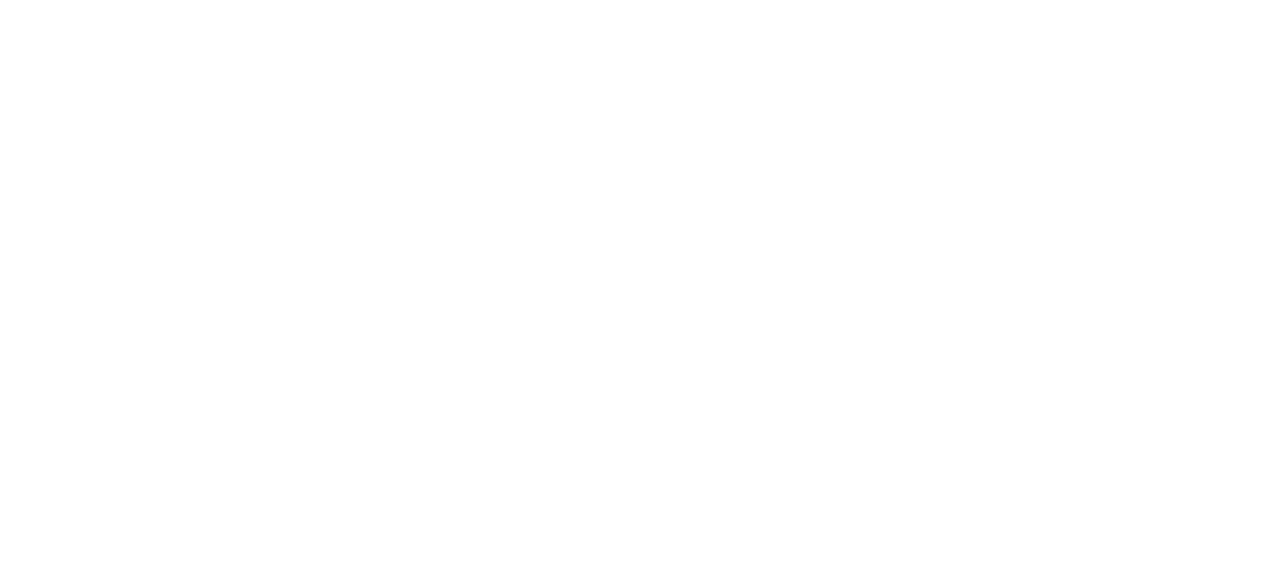
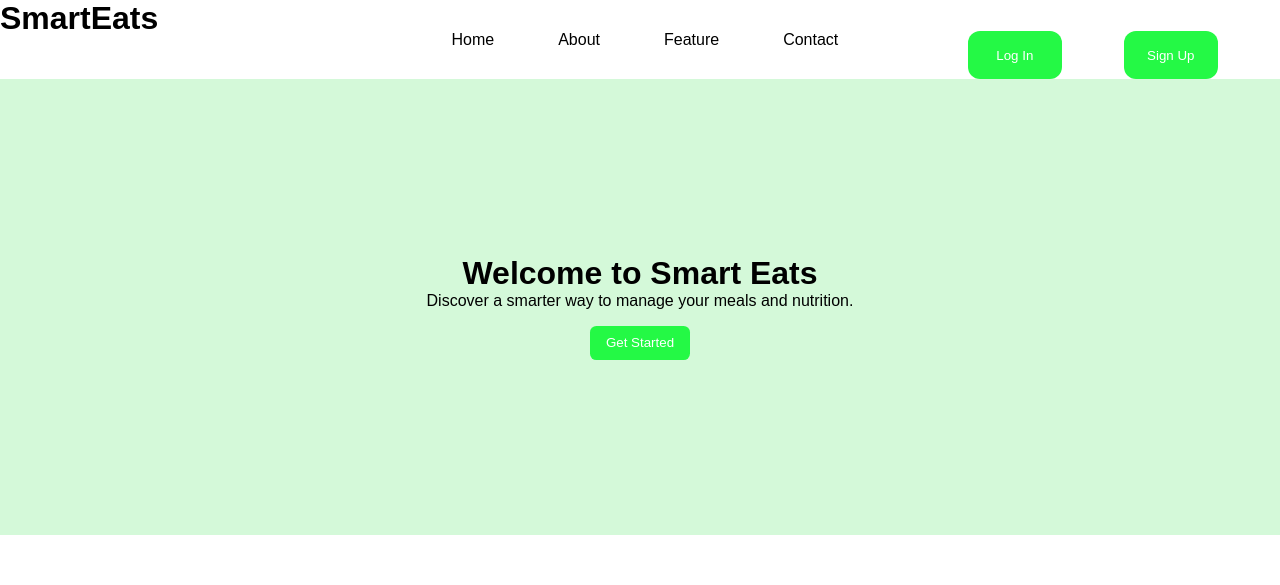
Before and after one commit to Smart-Eats/SmartEats, a React (Vite) app: page / in a window 1280 px wide. Before the commit this address had no page. Shown: the top 585 px of the page. Built offline with nearby package versions, Linux system fonts and the light colour scheme.

Commit message:
Improve the structure and Routing

```diff
--- a/src/App.jsx
+++ b/src/App.jsx
@@ -1,29 +1,48 @@
 import React from "react";
+import { createBrowserRouter, RouterProvider } from "react-router-dom";
 import HomePage from "./Pages/HomePage";
 import AboutPage from "./Pages/AboutPage";
 import FeaturesPage from "./Pages/FeaturesPage";
 import ContactPage from "./Pages/ContactPage";
-import { BrowserRouter, Route, Routes } from "react-router-dom";
-import Header from "./Pages/Header";
-import Footer from "./Pages/Footer";
+import MainLoginPage from "./Components/Login_Signup/MainLoginPage";
+import AppLayout from "./Layout/AppLayout";
+import ErrorPage from "./Components/Error/ErrorPage";
+import "./index.css";
 
-import "./index.css";
-import Login from "./Components/Login_Signup/Login";
-import MainLoginPage from "./Components/Login_Signup/MainLoginPage";
 const App = () => {
+  const router = createBrowserRouter([
+    {
+      path: "/",
+      element: <AppLayout />,
+      errorElement:<ErrorPage/>,
+      children: [
+        {
+          path: "/",
+          element: <HomePage />,
+        },
+        {
+          path: "/about",
+          element: <AboutPage />,
+        },
+        {
+          path: "/contact",
+          element: <ContactPage />,
+        },
+        {
+          path: "/feature",
+          element: <FeaturesPage />,
+        },
+
+      ],
+    },
+    {
+      path: "/login",
+      element: <MainLoginPage />,
+    },
+  ]);
   return (
     <>
-      <BrowserRouter>
-        {/* <Header /> */}
-        <Routes>
-          {/* <Route path="/" element={<HomePage />} />
-          <Route path="/about" element={<AboutPage />} />
-          <Route path="/feature" element={<FeaturesPage />} />
-          <Route path="/contact" element={<ContactPage />} /> */}
-          <Route path="/login" element={<MainLoginPage/>} />
-        </Routes>
-        {/* <Footer /> */}
-      </BrowserRouter>
+      <RouterProvider router={router} />
     </>
   );
 };
--- /dev/null
+++ b/src/Components/Error/ErrorPage.jsx
@@ -0,0 +1,9 @@
+import React from 'react'
+
+const ErrorPage = () => {
+  return (
+    <div>This is the Error page</div>
+  )
+}
+
+export default ErrorPage
--- a/src/Components/MainSec.jsx
+++ b/src/Components/MainSec.jsx
@@ -1,6 +1,6 @@
 import React from "react";
 import Card from "./Card";
-import CardData from "./CardData";
+import CardData from "../Data/CardData";
 
 const MainSec = () => {
   return (
--- a/src/Components/UserSec.jsx
+++ b/src/Components/UserSec.jsx
@@ -1,6 +1,6 @@
 import React from "react";
 import UserCard from "./UserCard";
-import UserCarddata from "./UserCarddata";
+import UserCarddata from "../Data/UserCarddata";
 
 const UserSec = () => {
   return (
--- /dev/null
+++ b/src/Layout/AppLayout.jsx
@@ -0,0 +1,15 @@
+import React from 'react'
+import { Outlet } from 'react-router-dom'
+import Header from '../Pages/Header';
+import Footer from '../Pages/Footer'
+const AppLayout = () => {
+  return (
+    <>
+    <Header/>
+    <Outlet/>
+    <Footer/>
+    </>
+  )
+}
+
+export default AppLayout
```
Also changed, not shown: src/Data/CardData.js (renamed from src/Components/CardData.js), src/Data/UserCarddata.js (renamed from src/Components/UserCarddata.js), src/Store/Index.js (added).
